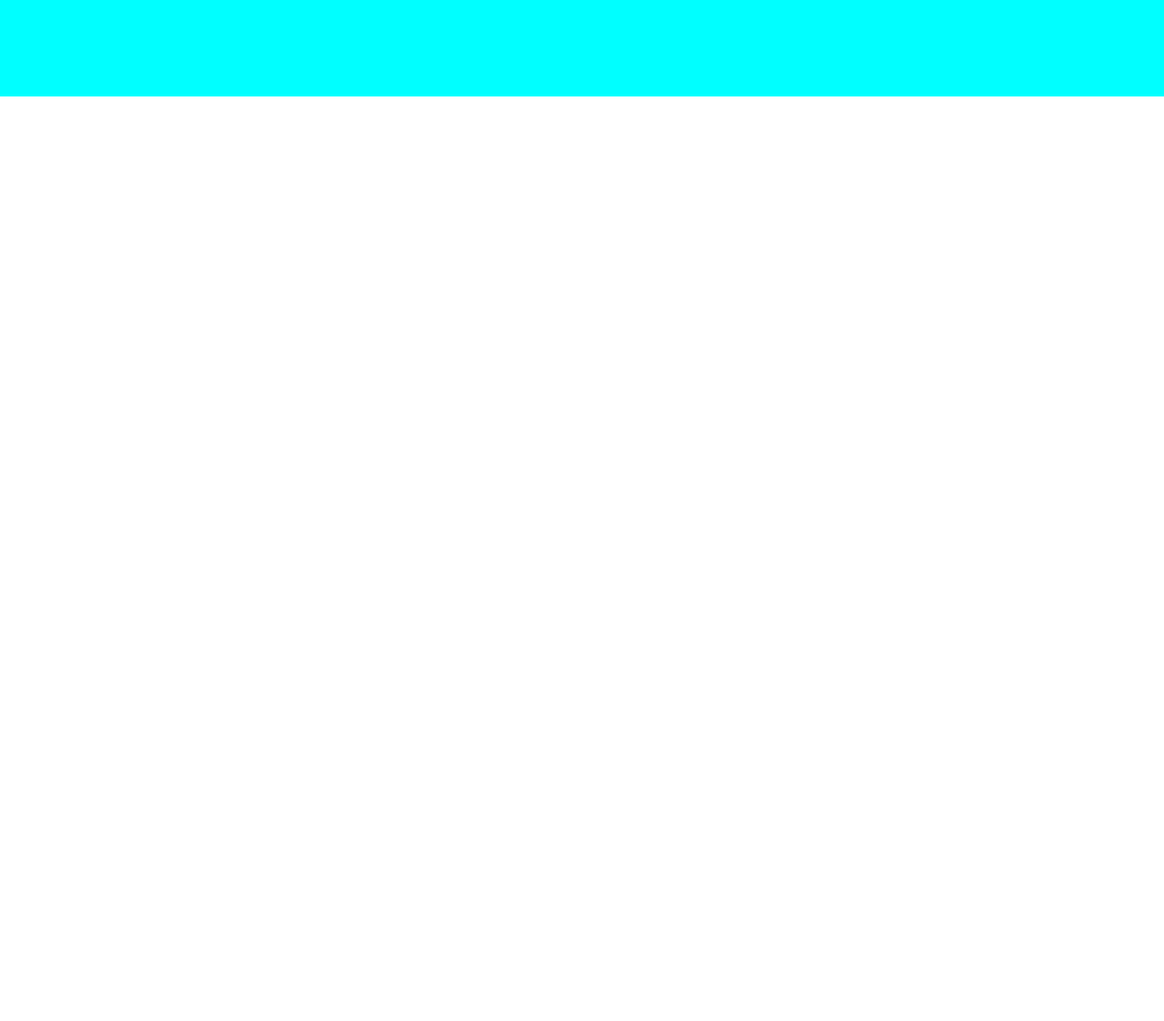
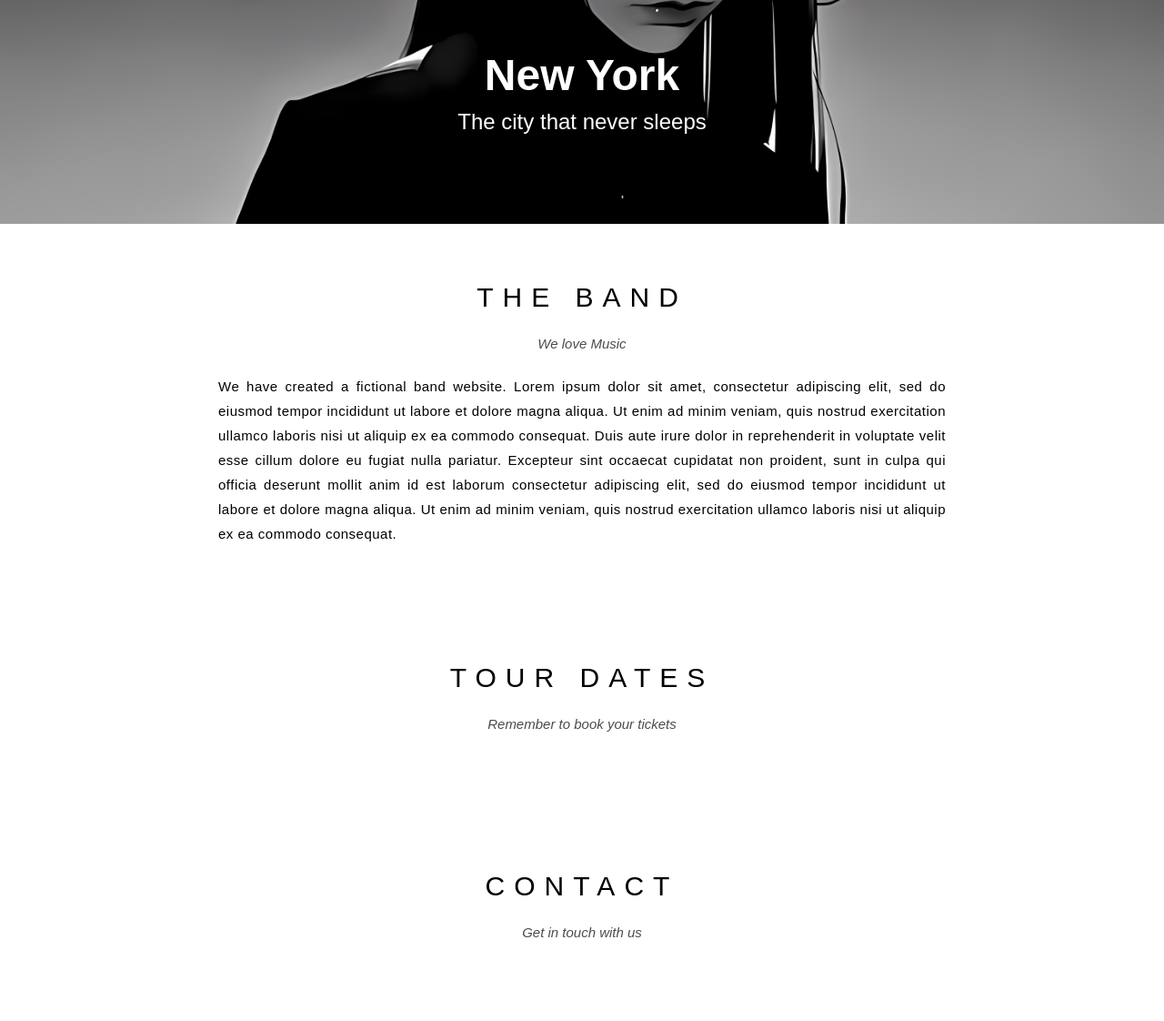
Before and after one commit to Xozuuuu/W3_Band, a plain HTML site: page index.html in a window 1280 px wide. Shown: the part 440-1562 px from the top of the page at 91% size. Before the commit the page ends 800 px from the top, so only its background shows below. Drawn offline with Linux system fonts and the light colour scheme.

Commit message:
Done phan Slider va 1 phan Content

```diff
--- a/assets/css/styles.css
+++ b/assets/css/styles.css
@@ -18,6 +18,7 @@ html {
     top: 0;
     left: 0;
     right: 0;
+    z-index: 1;
 }
 
 #nav {
@@ -95,16 +96,65 @@ html {
     color: #000;
 }
 
-#slide {
-    min-height: 500px;
-    background-color: aqua;
+/* Slider */
+
+#slider {
+    position: relative;
     margin-top: 46px;
+    padding-top: 50%;
+    background : url(../Img/2..jpg) top center / cover no-repeat;
 }
 
-#content {
+#slider .text-content {
+    position: absolute;
+    bottom: 47px;
+    left: 50%;
+    transform: translate(-50%, -50%);
+    color: white;
+    text-align: center;
+    text-shadow: 2px 2px 4px rgba(0, 0, 0, 0.7);
+}
+
+#slider .text-heading {
+    font-size: 48px;
+    font-weight: bold;
+    margin: 10px 0;
+}
+
+#slider .text-description {
+    font-size: 24px;
+}
+/* End Slider */
+
+#content .content-section {
+    width: 800px;
+    padding : 64px 0;
+    text-align: justify;
+    margin-left: auto;
+    margin-right: auto;
 
 }
 
+#content .section-heading {
+    text-align: center;
+    font-size:30px ;
+    font-weight:lighter;
+    letter-spacing: 10px;
+}
+
+#content .section-sub-heading {
+    text-align: center;
+    font-size: 15px;
+    font-style: italic;
+    margin: 25px 0;
+    opacity: 0.7;
+}
+
+#content .about-text {
+    font-size: 15px;
+    letter-spacing: 0.5px;
+    line-height: 1.8;
+}
 #footer {
 
 }
--- a/index.html
+++ b/index.html
@@ -35,15 +35,46 @@
             </div>
             <!-- End : Search -->
         </div>
+            <!-- Begin Slider -->
+        <div id="slider">
+            <div class="text-content">
+                <div class="text-heading">New York</div>
+                <div class="text-description">The city that never sleeps</div>
+            </div>
+        </div>
+            <!-- End Slider -->
+            <!-- Begin : Content -->
+        <div id="content">
+            <div class="content-section">
+                <h2 class="section-heading">THE BAND</h2>
+                <p class="section-sub-heading">We love Music</p>
+                <p class="about-text">
+                    We have created a fictional band website. Lorem ipsum dolor sit
+                    amet, consectetur adipiscing elit, sed do eiusmod tempor incididunt
+                    ut labore et dolore magna aliqua. Ut enim ad minim veniam, quis nostrud
+                    exercitation ullamco laboris nisi ut aliquip ex ea commodo consequat.
+                    Duis aute irure dolor in reprehenderit in voluptate velit esse
+                    cillum dolore eu fugiat nulla pariatur. Excepteur sint occaecat cupidatat
+                    non proident, sunt in culpa qui officia deserunt mollit anim id est laborum
+                    consectetur adipiscing elit, sed do eiusmod tempor incididunt ut labore et dolore
+                    magna aliqua. Ut enim ad minim veniam, quis nostrud exercitation ullamco laboris nisi ut aliquip ex ea commodo consequat.
+                </p>
+            </div>
+            <!-- Begin : Tour section -->
+            <div class="content-section">
+                <h2 class="section-heading">TOUR DATES</h2>
+                <p class="section-sub-heading">Remember to book your tickets</p>
+            </div>
+            <!-- End : Tour section -->
 
-        <div id="slide">
-
+            <!-- Begin : Tour contact -->
+            <div class="content-section">
+                <h2 class="section-heading">CONTACT</h2>
+                <p class="section-sub-heading">Get in touch with us</p>
+            </div>
+            <!-- End : Tour contact -->
         </div>
-
-        <div id="content">
-
-        </div>
-
+            <!-- End : Content -->
         <div id="footer">
 
         </div>
```
Also changed, not shown: assets/Img/2..jpg (added).
